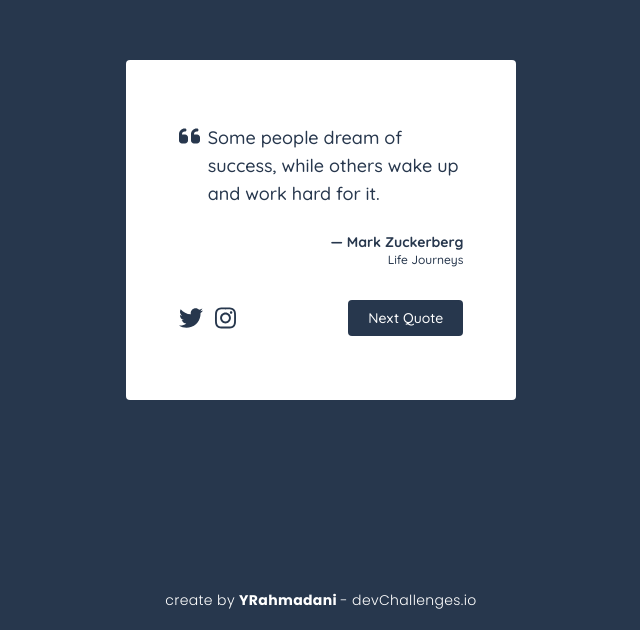
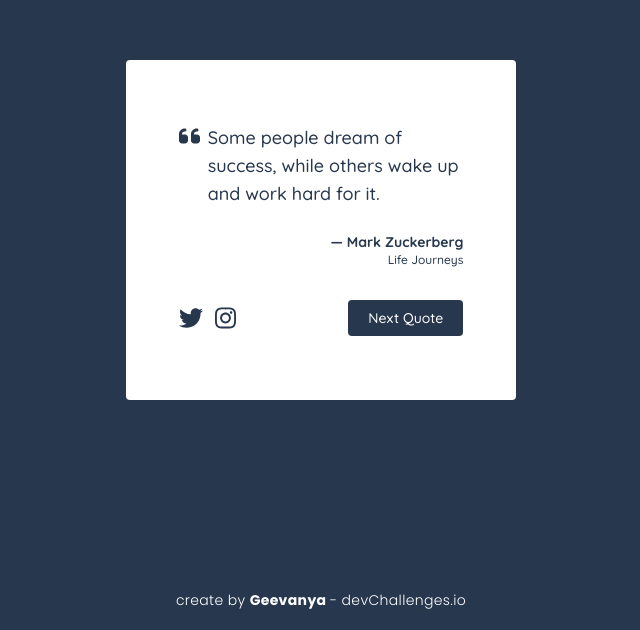
Before and after one commit to YRahmadani/quote-generator, a React (Vite) app: page / in a window 1280 px wide. Shown: the part 170-800 px from the top of the page, without its empty margins (319-959 px from the left). Built offline with nearby package versions, Linux system fonts and the light colour scheme.

Commit message:
edit name

```diff
--- a/index.html
+++ b/index.html
@@ -4,7 +4,7 @@
     <meta charset="UTF-8" />
     <link rel="icon" type="image/svg+xml" href="/src/assets/img/butterfly-2028591.svg" />
     <meta name="viewport" content="width=device-width, initial-scale=1.0" />
-    <title>Random Quotes | by.YRahmadani</title>
+    <title>Random Quotes | by.Geevanya</title>
   </head>
   <body>
     <div id="root"></div>
--- a/src/App.jsx
+++ b/src/App.jsx
@@ -66,7 +66,7 @@ const App = () => {
         </span>
       </div>
       <div className={`bottom-5 ${author ? 'static mt-4' : 'absolute'}`}>
-        <p className='font-poppins text-center text-sm xl:text-xl text-white tracking-wide'>create by <span className='font-bold'>YRahmadani </span>- devChallenges.io</p>
+        <p className='font-poppins text-center text-sm xl:text-xl text-white tracking-wide'>create by <span className='font-bold'>Geevanya </span>- devChallenges.io</p>
       </div>
     </div>
   )
```
